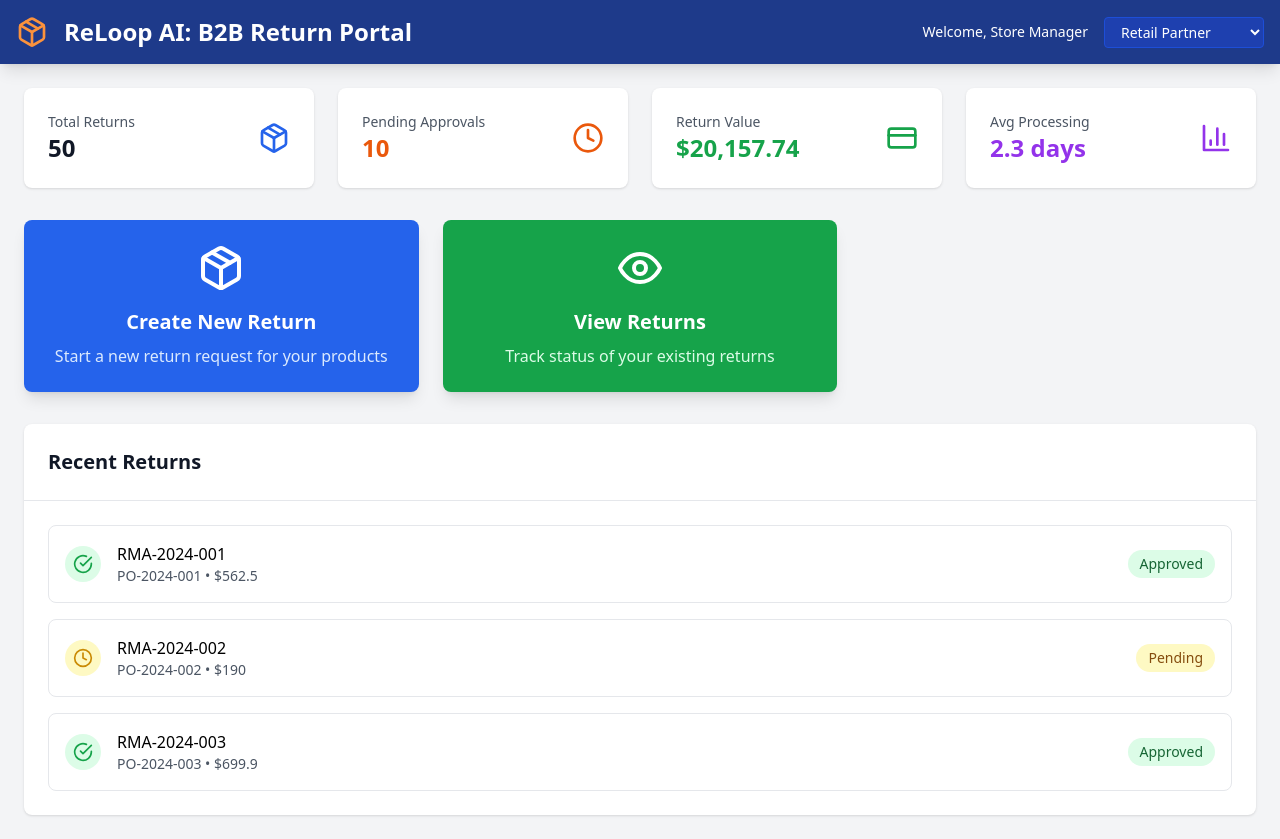
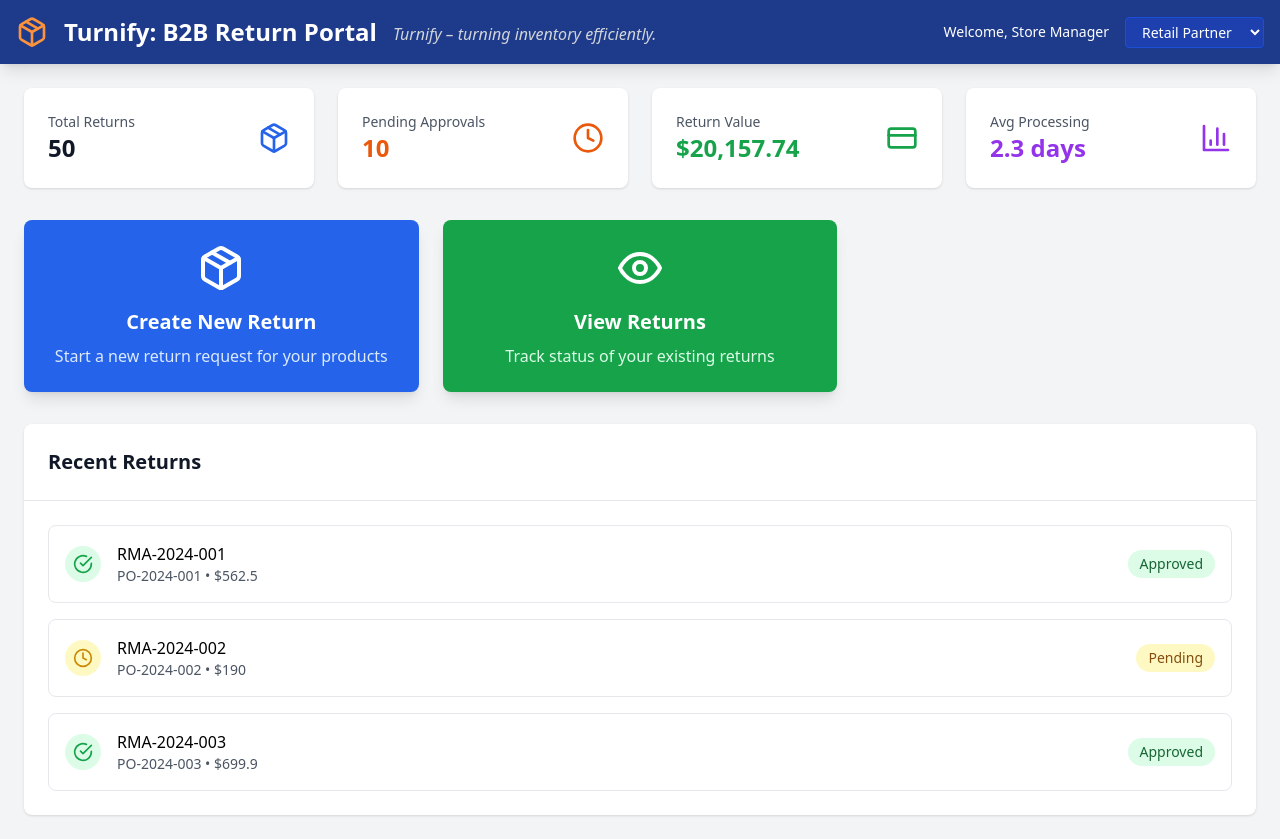
Before and after one commit to CSkarki/turnify-ai-b2b-portal, a Next.js app: page / in a window 1280 px wide. Built offline with nearby package versions, Linux system fonts and the light colour scheme.

Commit message:
Rebrand app to Turnify with new tagline and UI updates

```diff
--- a/package.json
+++ b/package.json
@@ -1,5 +1,5 @@
 {
-  "name": "chai_pakora_return_portal",
+  "name": "b2b_return_portal",
   "version": "1.0.0",
   "private": true,
   "scripts": {
--- a/src/app/layout.tsx
+++ b/src/app/layout.tsx
@@ -2,8 +2,8 @@ import './globals.css'
 import type { Metadata } from 'next'
 
 export const metadata: Metadata = {
-  title: 'ReLoop AI B2B Return Portal',
-  description: 'B2B Return Management Portal for ReLoop AI',
+  title: 'Turnify B2B Return Portal',
+  description: 'B2B Return Management Portal for Turnify',
 }
 
 export default function RootLayout({
--- a/src/app/page.tsx
+++ b/src/app/page.tsx
@@ -1,7 +1,7 @@
 'use client';
 
-import ReLoopAIPortal from '@/components/ReLoopAIPortal';
+import TurnifyPortal from '@/components/TurnifyPortal';
 
 export default function Home() {
-  return <ReLoopAIPortal />;
+  return <TurnifyPortal />;
 }
--- a/src/components/ReLoopAIPortal.tsx
+++ b/src/components/TurnifyPortal.tsx
@@ -272,7 +272,7 @@ const sampleAnalytics = {
   avgProcessingTime: "2.3 days"
 };
 
-const ReLoopAIPortal = () => {
+const TurnifyPortal = () => {
   const [currentView, setCurrentView] = useState<string>('landing');
   const [userRole, setUserRole] = useState<string>('retail_partner'); // retail_partner, admin_csr, admin_admin
   const [selectedItems, setSelectedItems] = useState<ReturnItem[]>([]);
@@ -301,7 +301,8 @@ const ReLoopAIPortal = () => {
       <div className="max-w-7xl mx-auto flex justify-between items-center">
         <div className="flex items-center space-x-4">
           <Package className="h-8 w-8 text-orange-400" />
-          <h1 className="text-2xl font-bold">ReLoop AI: B2B Return Portal</h1>
+          <h1 className="text-2xl font-bold">Turnify: B2B Return Portal</h1>
+          <p className="text-base text-gray-300 italic mt-1">Turnify – turning inventory efficiently.</p>
         </div>
         <div className="flex items-center space-x-4">
           <span className="text-sm">Welcome, Store Manager</span>
@@ -311,8 +312,8 @@ const ReLoopAIPortal = () => {
             className="bg-blue-800 border border-blue-700 rounded px-3 py-1 text-sm"
           >
             <option value="retail_partner">Retail Partner</option>
-            <option value="admin_csr">ReLoop AI CSR</option>
-            <option value="admin_admin">ReLoop AI Admin</option>
+            <option value="admin_csr">Turnify CSR</option>
+            <option value="admin_admin">Turnify Admin</option>
           </select>
         </div>
       </div>
@@ -1192,4 +1193,4 @@ const ReLoopAIPortal = () => {
   );
 };
 
-export default ReLoopAIPortal;
+export default TurnifyPortal;
```
Also changed, not shown: 2 other files (tests, documents, lock files or other folders).
